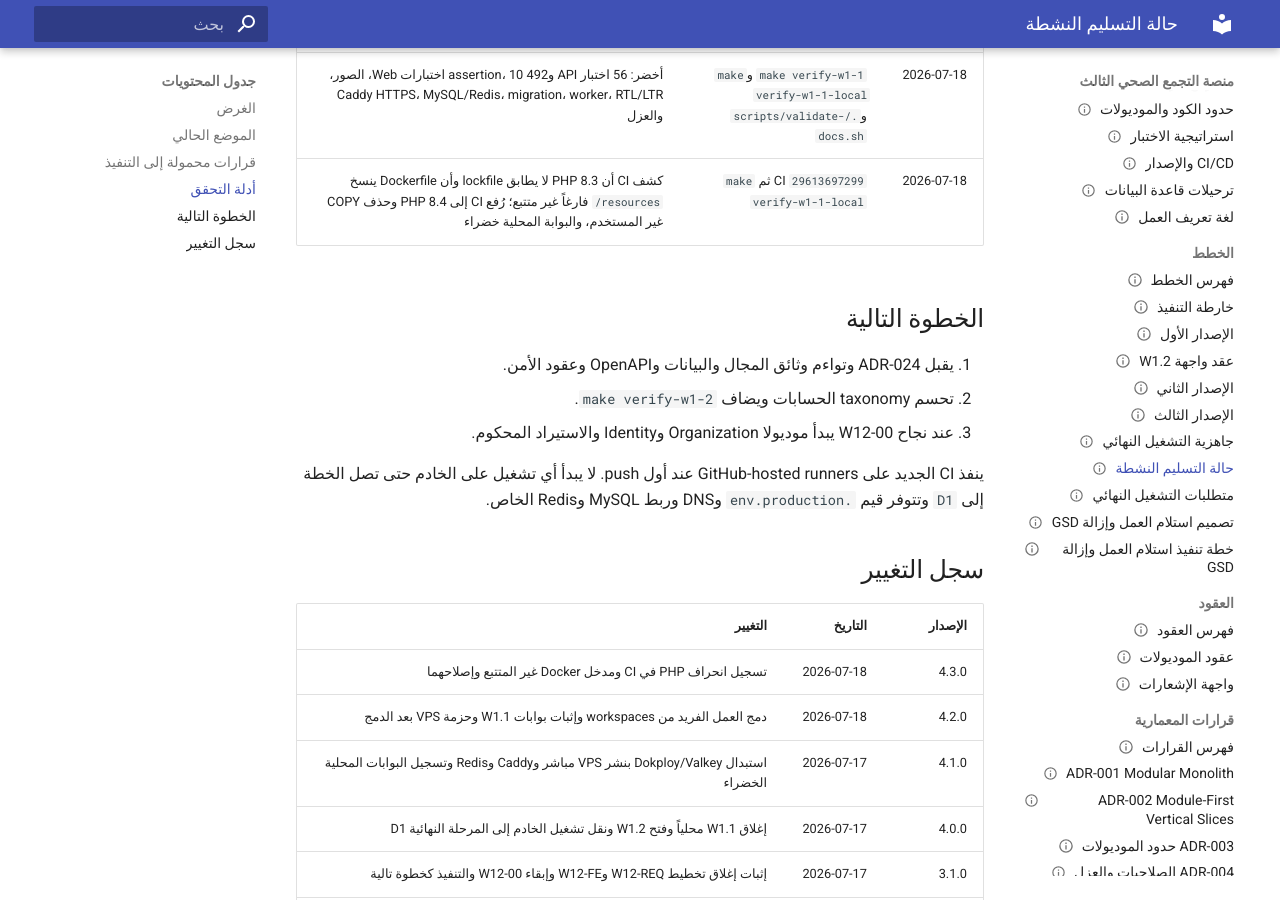
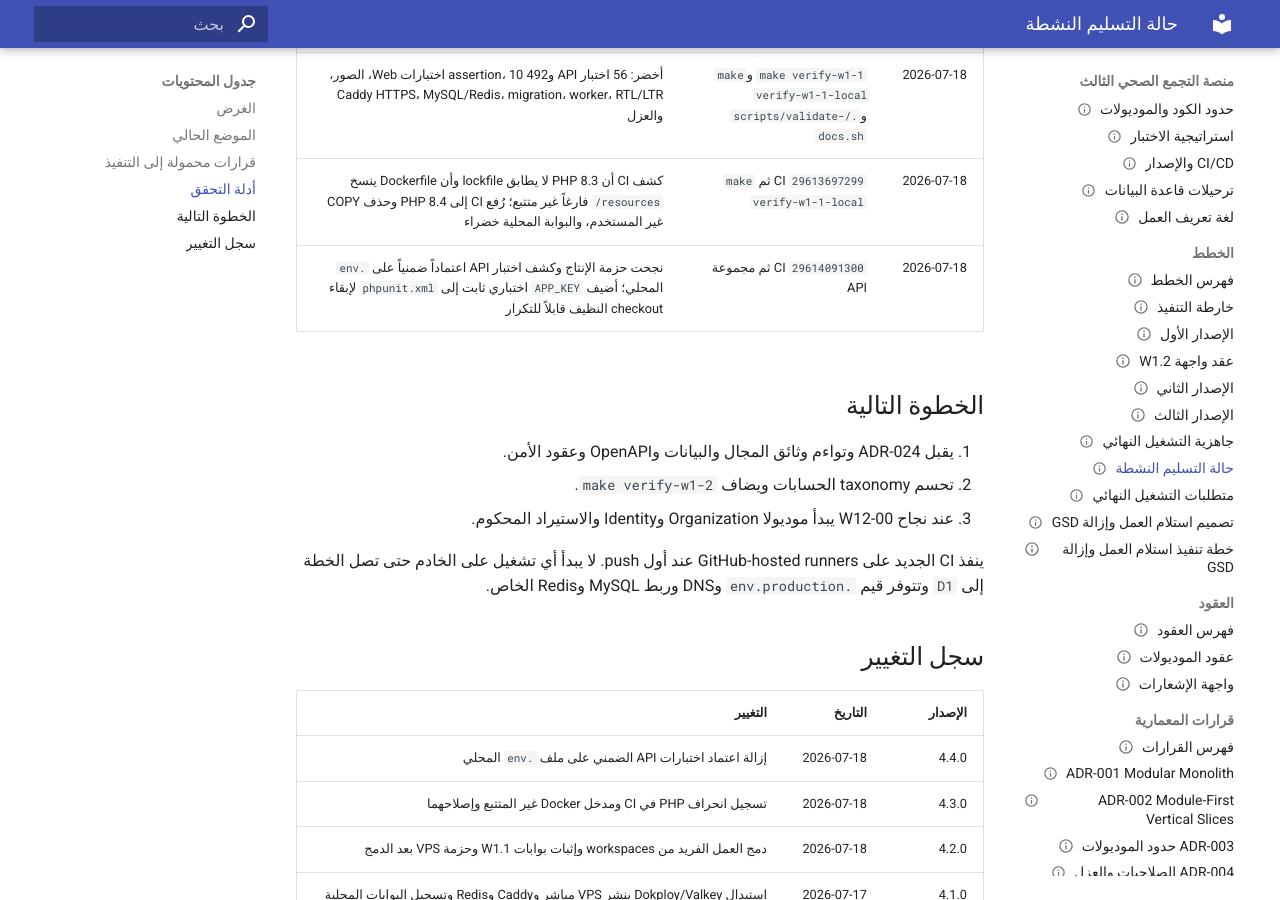
Before and after one commit to tariiq222/cluster, an MkDocs documentation site: the page built from docs/plans/active-delivery-status.md, in a window 1280 px wide and 900 px high, scrolled down 1847 px. Built offline with MkDocs 1.6.1 and Material for MkDocs 9.7.7, drawn with Linux system fonts in a browser that asks for light colours.

Commit message:
fix(test): define deterministic application key

```diff
--- a/docs/plans/active-delivery-status.md
+++ b/docs/plans/active-delivery-status.md
@@ -3,7 +3,7 @@
 title: حالة التسليم النشطة
 type: plans
 status: accepted
-version: 4.3.0
+version: 4.4.0
 date: 2026-07-18
 owner: طارق
 reviewers: []
@@ -63,6 +63,7 @@
 | 2026-07-18 | دمج مخلفات workspaces في `main` | حُفظ عقد واجهة W1.2 الفريد؛ تغييرات بوابات W1.1 القديمة وADR-024 المكرر superseded بالتبسيط والقرار الموجود |
 | 2026-07-18 | `make verify-w1-1` و`make verify-w1-1-local` و`./scripts/validate-docs.sh` | أخضر: 56 اختبار API و492 assertion، 10 اختبارات Web، الصور، Caddy HTTPS، MySQL/Redis، migration، worker، RTL/LTR والعزل |
 | 2026-07-18 | CI `29613697299` ثم `make verify-w1-1-local` | كشف CI أن PHP 8.3 لا يطابق lockfile وأن Dockerfile ينسخ `resources/` فارغاً غير متتبع؛ رُفع CI إلى PHP 8.4 وحذف COPY غير المستخدم، والبوابة المحلية خضراء |
+| 2026-07-18 | CI `29614091300` ثم مجموعة API | نجحت حزمة الإنتاج وكشف اختبار API اعتماداً ضمنياً على `.env` المحلي؛ أضيف `APP_KEY` اختباري ثابت إلى `phpunit.xml` لإبقاء checkout النظيف قابلاً للتكرار |
 
 ## الخطوة التالية
 
@@ -77,6 +78,7 @@
 
 | الإصدار | التاريخ | التغيير |
 |---|---|---|
+| 4.4.0 | 2026-07-18 | إزالة اعتماد اختبارات API الضمني على ملف `.env` المحلي |
 | 4.3.0 | 2026-07-18 | تسجيل انحراف PHP في CI ومدخل Docker غير المتتبع وإصلاحهما |
 | 4.2.0 | 2026-07-18 | دمج العمل الفريد من workspaces وإثبات بوابات W1.1 وحزمة VPS بعد الدمج |
 | 4.1.0 | 2026-07-17 | استبدال Dokploy/Valkey بنشر VPS مباشر وCaddy وRedis وتسجيل البوابات المحلية الخضراء |
```
Also changed, not shown: 1 other file.
